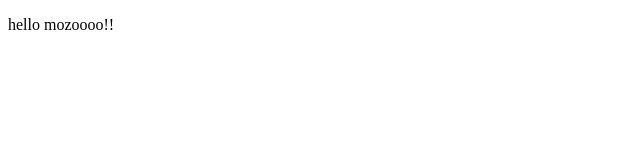
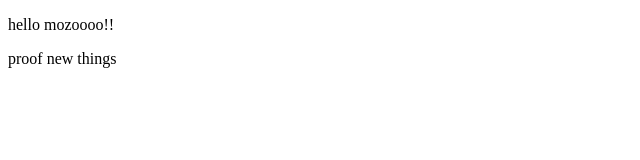
Before and after one commit to we-are-comin-4-u/Rolgame, a plain HTML site: page index.html in a window 1280 px wide. Shown: the full height of the page, 0-640 px from the left. Drawn offline with Linux system fonts and the light colour scheme.

Commit message:
proof new things

```diff
--- a/index.html
+++ b/index.html
@@ -5,7 +5,7 @@
         <title>Game</title>
     </head>
         <p>hello mozoooo!!</p>
-        <p></p>
+        <p>proof new things</p>
         <body>
             <script  src="app1.js"></script>
 
```
